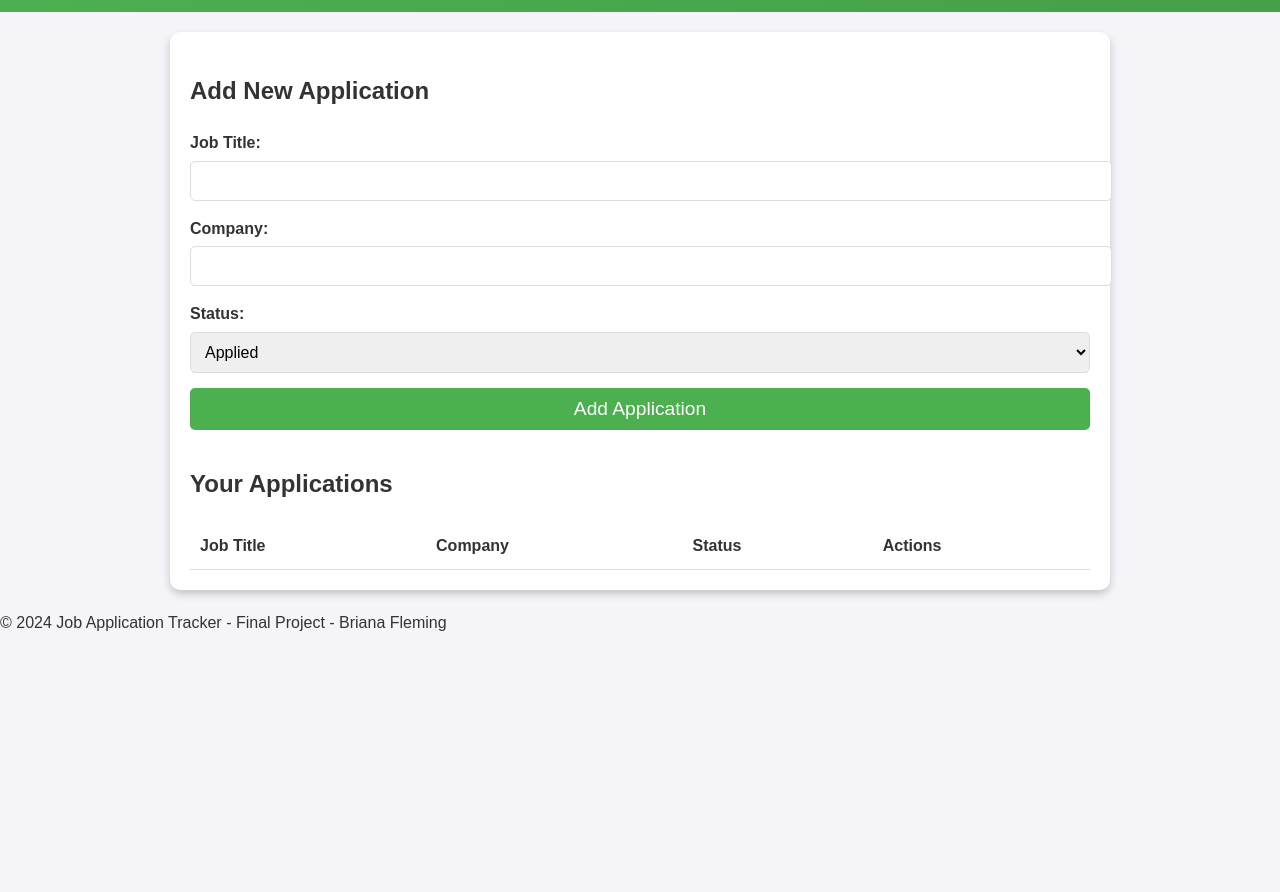
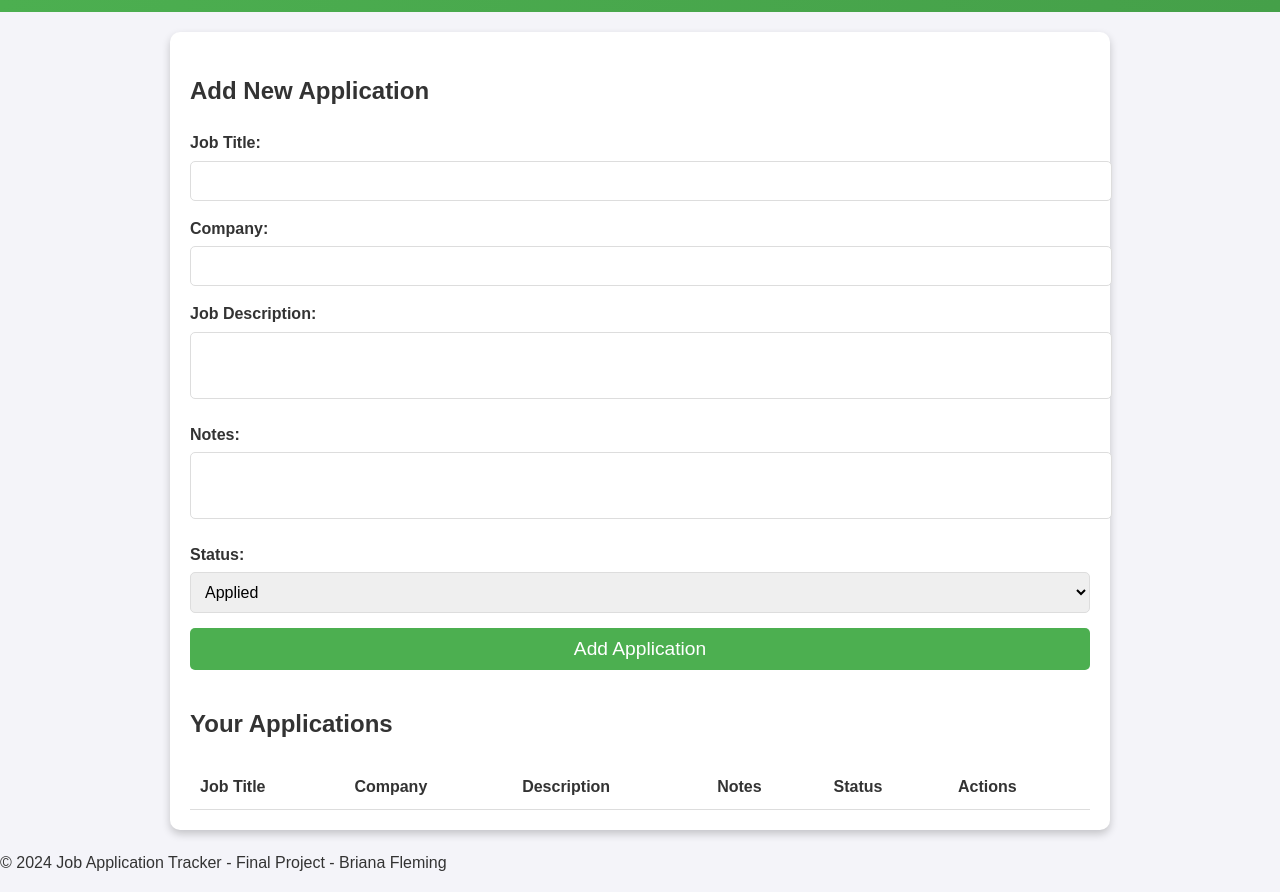
Before and after one commit to fleminba01/fleminba01.github.io, a plain HTML site: page Final Project/templates/index.html in a window 1280 px wide. Shown: the part 100-992 px from the top of the page. Before the commit the page ends 800 px from the top, so only its background shows below. Drawn offline with Linux system fonts and the light colour scheme.

Commit message:
Update index.html

```diff
--- a/Final Project/templates/index.html
+++ b/Final Project/templates/index.html
@@ -9,7 +9,7 @@
 </head>
 <body>
      <header>
-        <h1>Job Application Tracker</h1>
+            <h1 class="animated-title">Job Application Tracker</h1>
         </header>
 
         <main>
@@ -22,6 +22,12 @@
                     <label for="company">Company:</label>
                     <input type="text" id="company" name="company" required>
 
+                    <label for="job-description">Job Description:</label>
+                    <textarea id="job-description" name="jobDescription" rows="3"></textarea>
+
+                    <label for="notes">Notes:</label>
+                    <textarea id="notes" name="notes" rows="3"></textarea>
+
                     <label for="status">Status:</label>
                     <select id="status" name="status">
                         <option value="applied">Applied</option>
@@ -32,6 +38,7 @@
 
                     <button type="submit">Add Application</button>
                 </form>
+
             </section>
 
             <section id="applications-list">
@@ -41,6 +48,8 @@
                         <tr>
                             <th>Job Title</th>
                             <th>Company</th>
+                            <th>Description</th>
+                            <th>Notes</th>
                             <th>Status</th>
                             <th>Actions</th>
                         </tr>
@@ -52,6 +61,7 @@
             </section>
         </main>
 
+
     <footer>
         <p>&copy; 2024 Job Application Tracker - Final Project - Briana Fleming</p>
     </footer>
```
Lines whose indentation alone changed are shown as unchanged.
